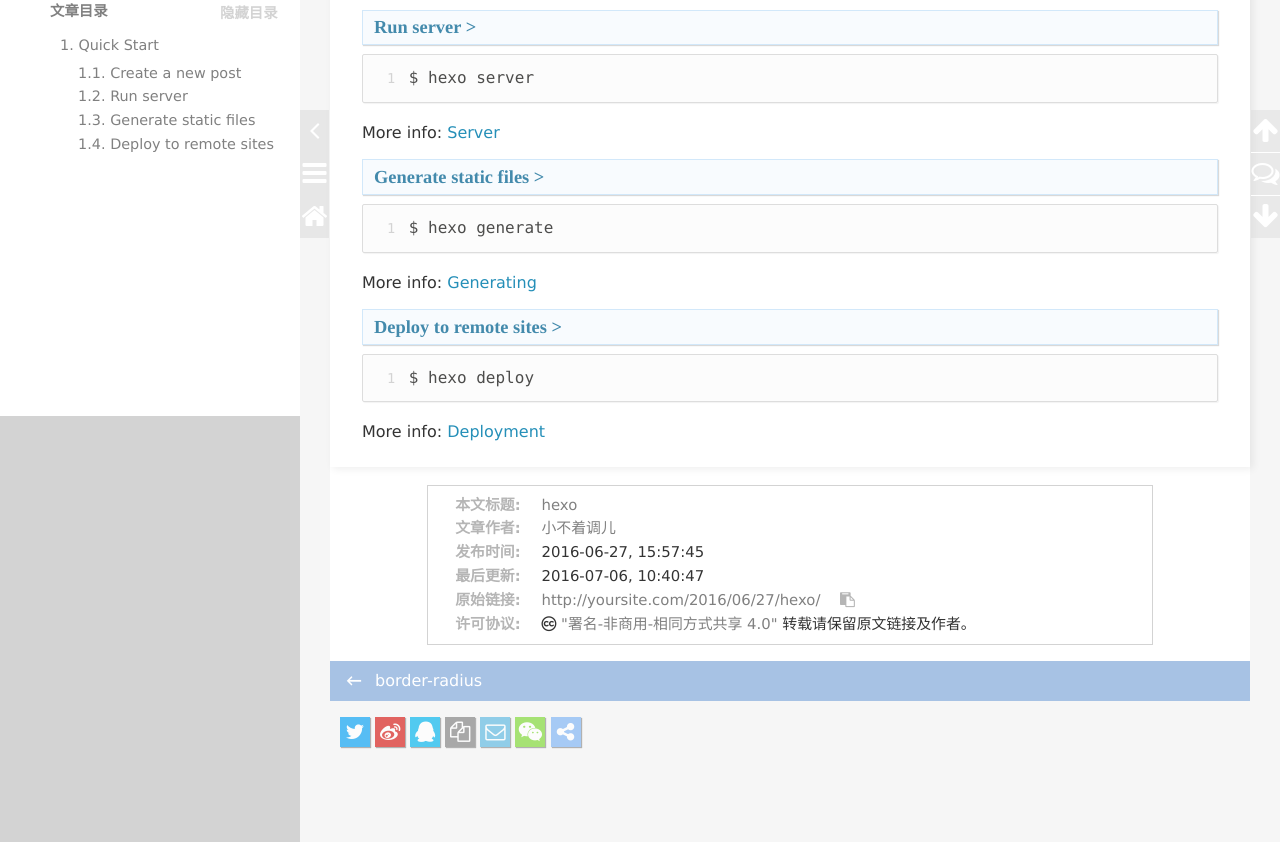
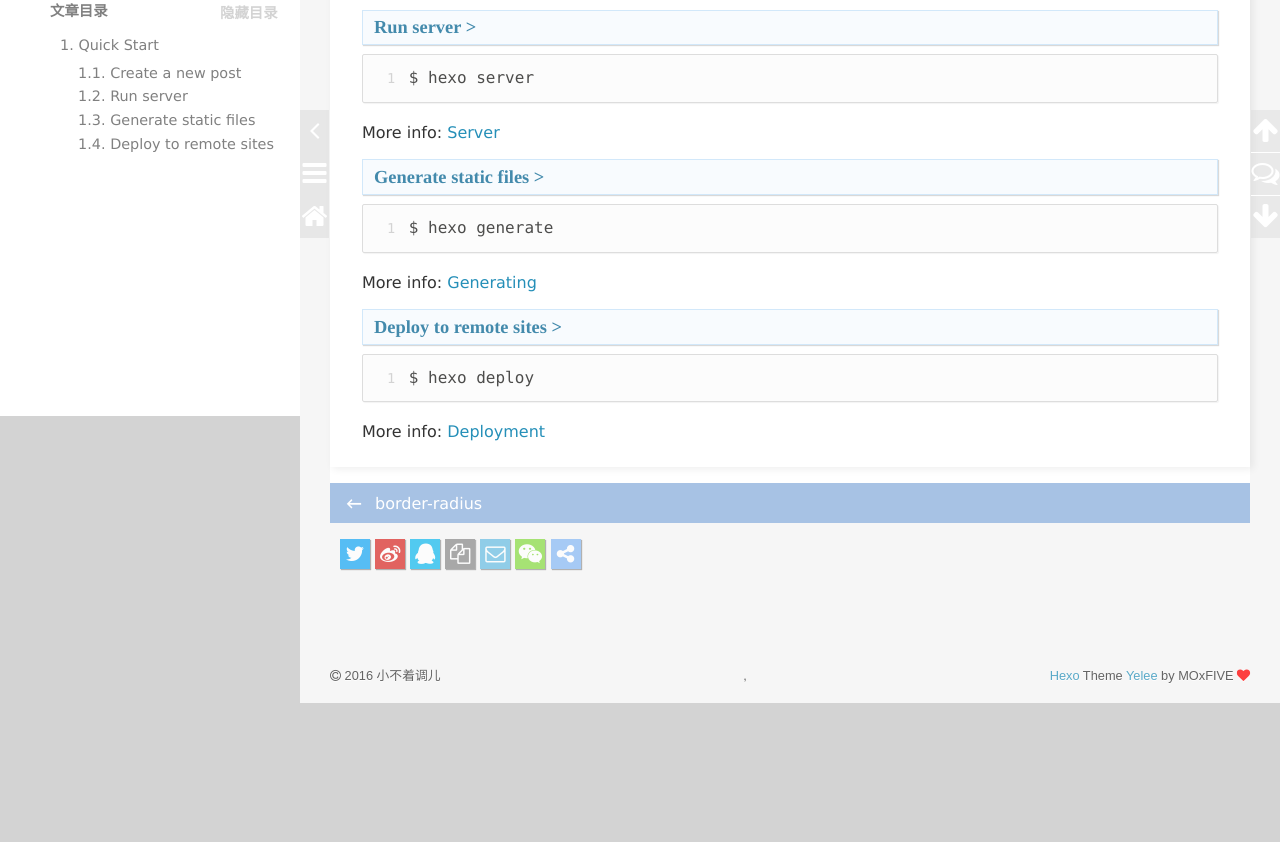
Before and after one commit to wanghuimin/wanghuimin.github.io, a plain HTML site: page 2016/06/27/hexo/index.html in a window 1280 px wide. Shown: the part 384-1226 px from the top of the page. After the commit the page ends 1087 px from the top, so only its background shows below. Drawn offline with nearby package versions, Linux system fonts and the light colour scheme; some packages are replaced by stand-ins of ours; a script that the page names is missing.

Commit message:
Site updated: 2016-11-17 12:34:38

```diff
--- a/2016/06/27/hexo/index.html
+++ b/2016/06/27/hexo/index.html
@@ -331,21 +331,6 @@
   </div>
 
 
-    <div class="copyright">
-        <p><span>本文标题:</span><a href="/2016/06/27/hexo/">hexo</a></p>
-        <p><span>文章作者:</span><a href="/" title="回到主页">小不着调儿</a></p>
-        <p><span>发布时间:</span>2016-06-27, 15:57:45</p>
-        <p><span>最后更新:</span>2016-07-06, 10:40:47</p>
-        <p>
-            <span>原始链接:</span><a class="post-url" href="/2016/06/27/hexo/" title="hexo">http://yoursite.com/2016/06/27/hexo/</a>
-            <span class="copy-path" data-clipboard-text="原文: http://yoursite.com/2016/06/27/hexo/　　作者: 小不着调儿" title="点击复制文章链接"><i class="fa fa-clipboard"></i></span>
-            <script> var clipboard = new Clipboard('.copy-path'); </script>
-        </p>
-        <p>
-            <span>许可协议:</span><i class="fa fa-creative-commons"></i> <a rel="license" href="http://creativecommons.org/licenses/by-nc-sa/4.0/" title="CC BY-NC-SA 4.0 International" target = "_blank">"署名-非商用-相同方式共享 4.0"</a> 转载请保留原文链接及作者。
-        </p>
-    </div>
-
 
 
     <nav id="article-nav">
```
Also changed, not shown: 2016/06/27/border-radius/index.html (+0 -15 lines), 2016/07/08/CSS3-Hello-Kity/index.html (+0 -15 lines), 2016/11/17/链接唤起APP/index.html (+0 -15 lines).
